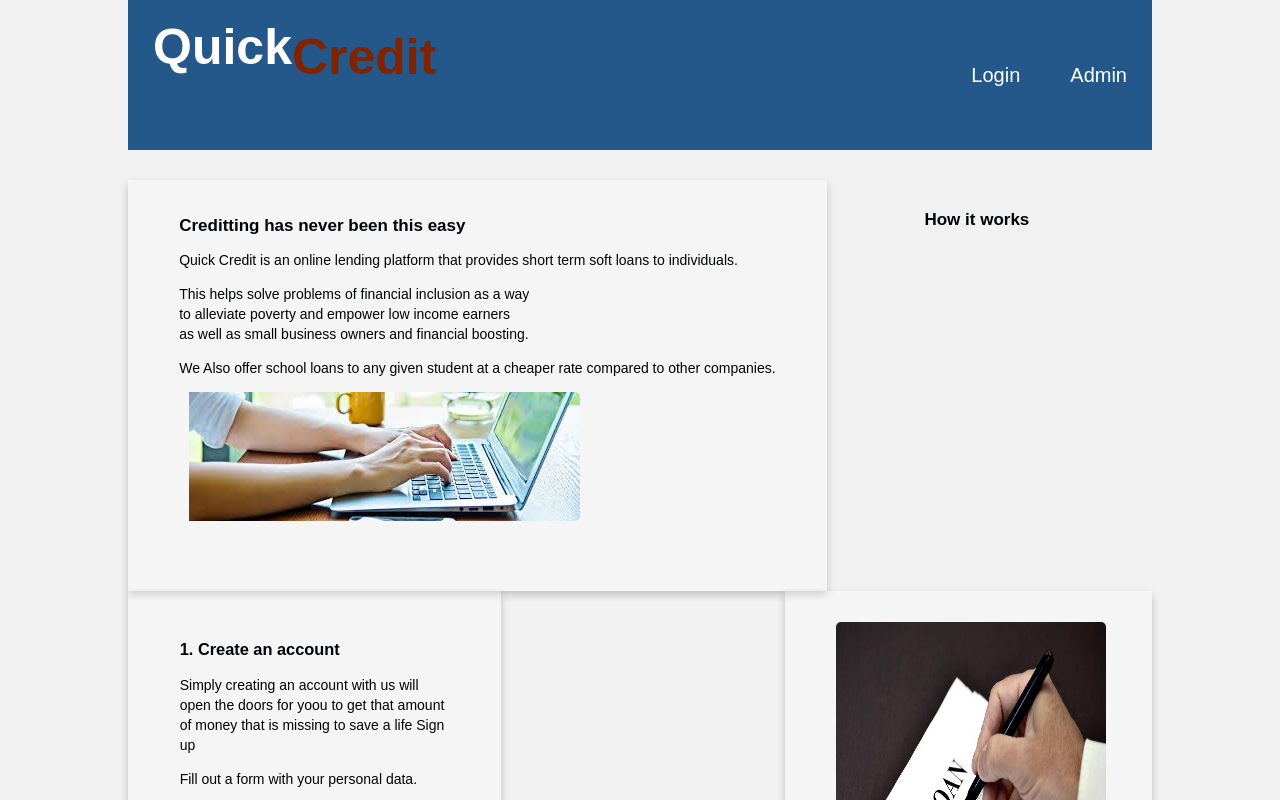
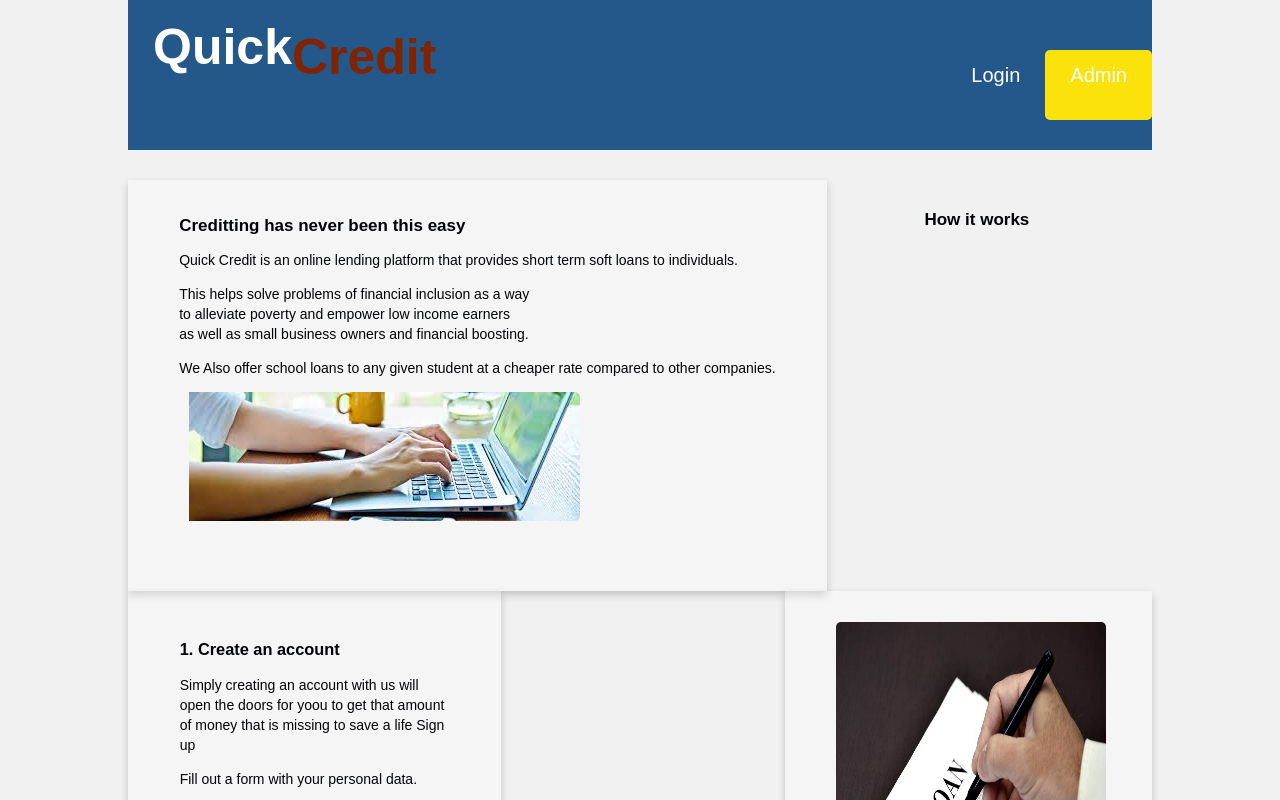
Before and after one commit to Arnoldmn/QuickCreditP, a plain HTML site: page index.html in a window 1280 px wide. In both pictures the pointer is over the link "Admin". Shown: the top 800 px of the page. Drawn offline with Linux system fonts and the light colour scheme.

Commit message:
chore-add hover on links

```diff
--- a/UI/css/style.css
+++ b/UI/css/style.css
@@ -25,8 +25,10 @@ a {
   color: #ffff;
   text-decoration: none;
 }
-a:hover {
-  color: rgb(250, 226, 10);
+ul li a:hover {
+  background-color: rgb(250, 226, 10);
+  height: 20px;
+  border-radius: 5px;
 }
 .mainheader nav ul {
   text-align: center;
```
